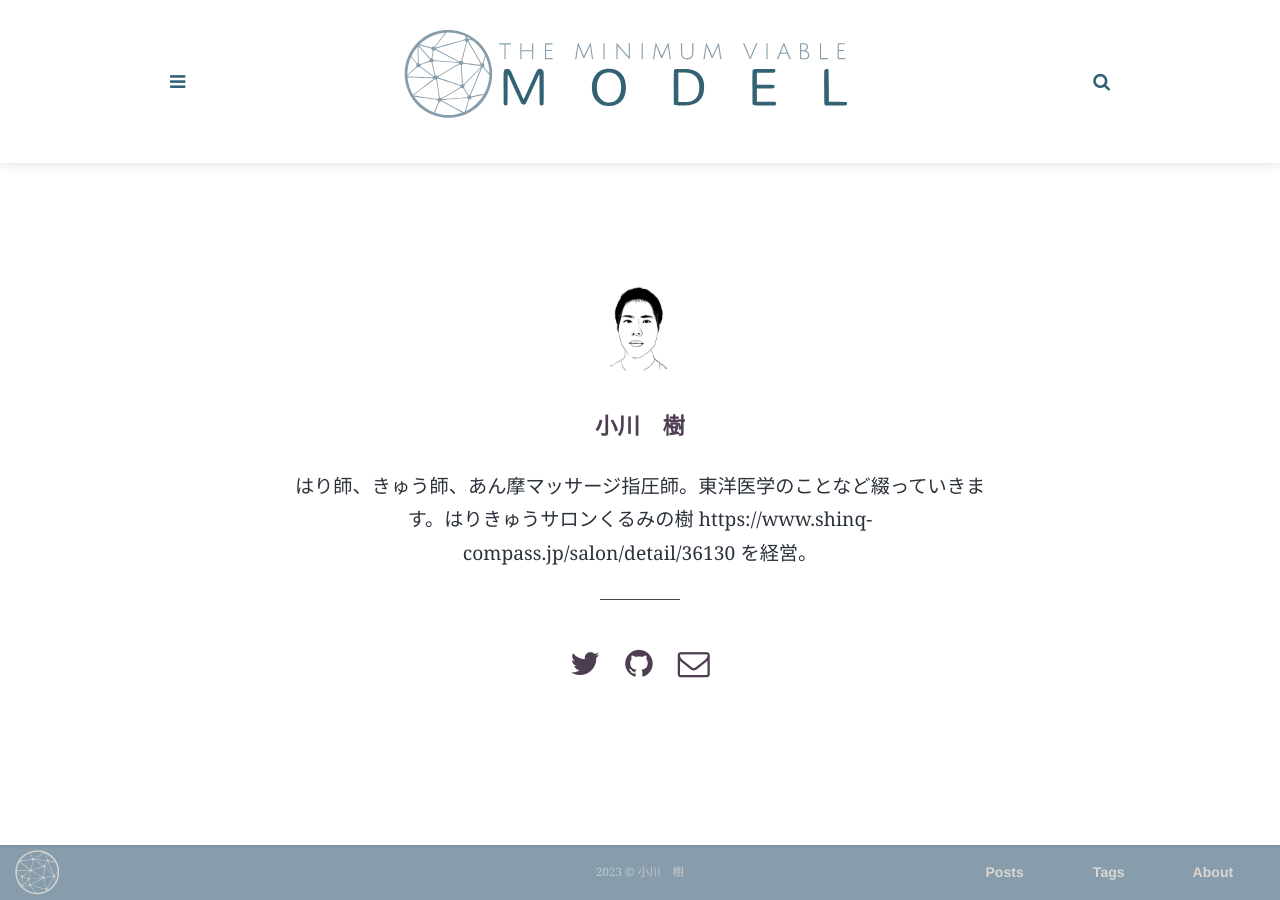
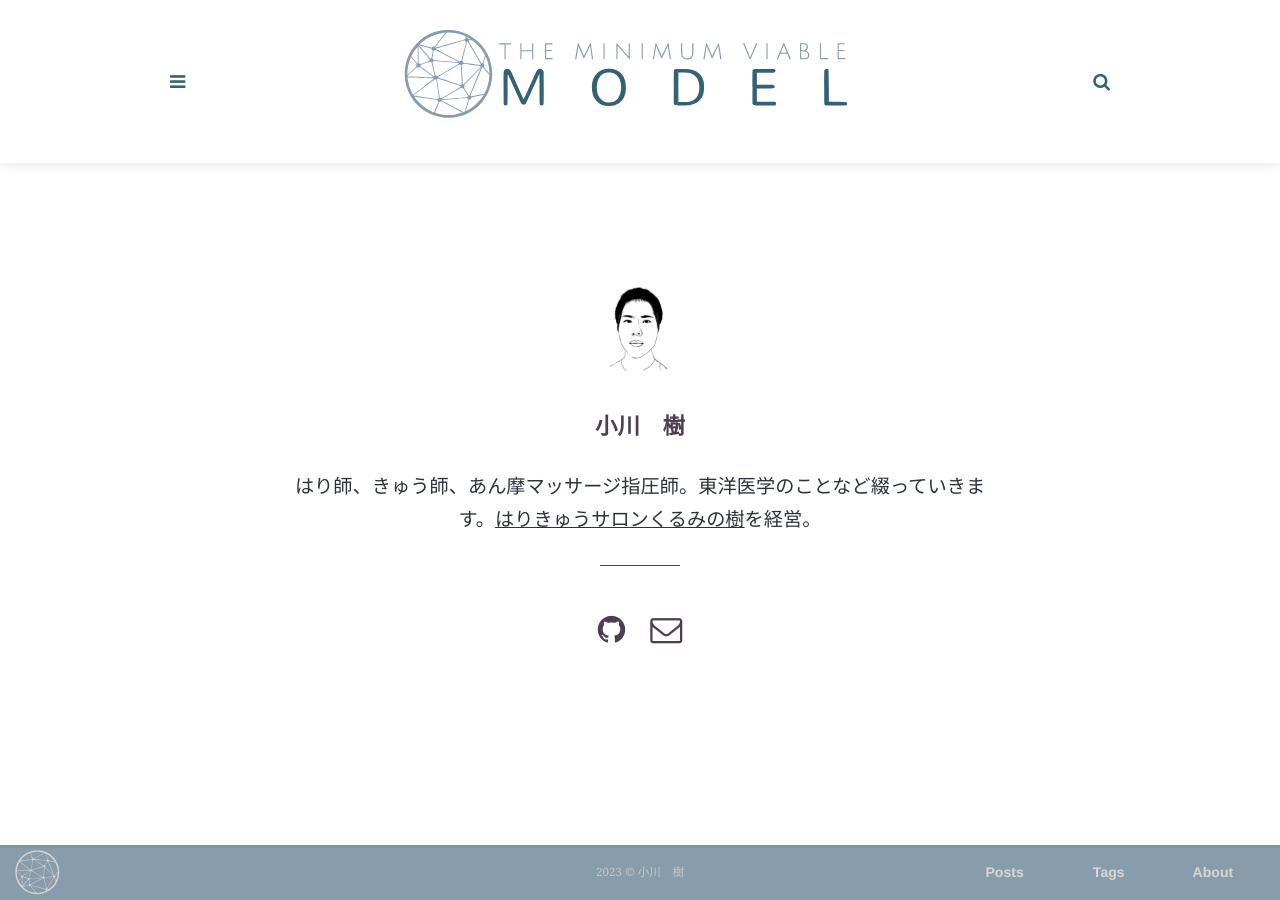
Before and after one commit to Tat1990/kmk.github.io, a Jekyll site: the page built from _pages/about.html, in a window 1280 px wide. Built offline with Jekyll 4.4.1, drawn with Linux system fonts in a browser that asks for light colours; some web fonts are replaced; part of the change alters nothing that is shown.

Commit message:
edit profile

```diff
--- a/_config.yml
+++ b/_config.yml
@@ -26,15 +26,15 @@ highlight_theme: syntax-base16.monokai.dark # select a dark theme for the code h
 # Author settings
 author: 小川　樹 # add your name
 author-pic: me.jpg
-about-author: はり師、きゅう師、あん摩マッサージ指圧師。東洋医学のことなど綴っていきます。はりきゅうサロンくるみの樹 https://www.shinq-compass.jp/salon/detail/36130 を経営。
+about-author: はり師、きゅう師、あん摩マッサージ指圧師。</ br>東洋医学のことなど綴っていきます。</ br><a href="https://www.shinq-compass.jp/salon/detail/36130">はりきゅうサロンくるみの樹</a>を経営。
 
 # Contact links
 email: info@kmk-acu.com # Add your Email address
-phone: # Add your Phone number
+phone: 080-6918-7341 # Add your Phone number
 website: https://journal.kmk-acu.com # Add your website
 linkedin:  # Add your Linkedin handle
 github:  # Add your Github handle
-twitter: '@' # Add your Twitter handle
+twitter:  # Add your Twitter handle
 bandcamp:  # Add your Bandcamp username
 stackoverflow:  # Add your stackoverflow account
 
```
